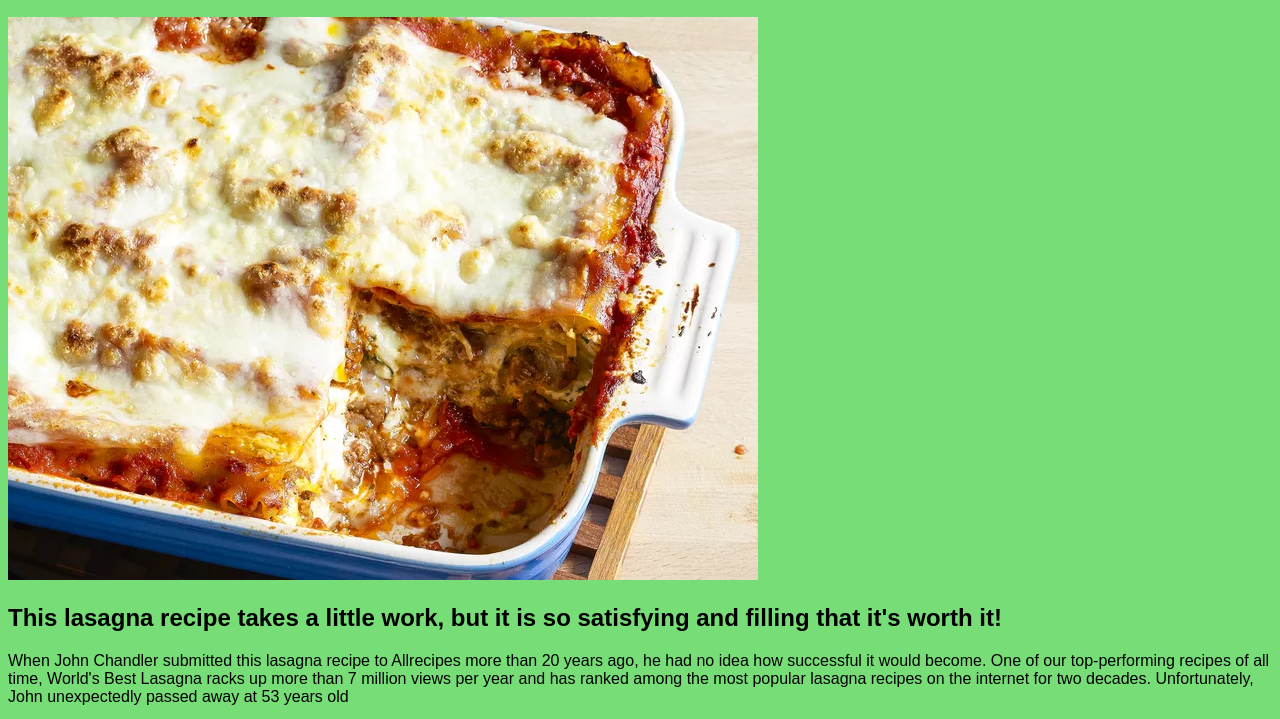
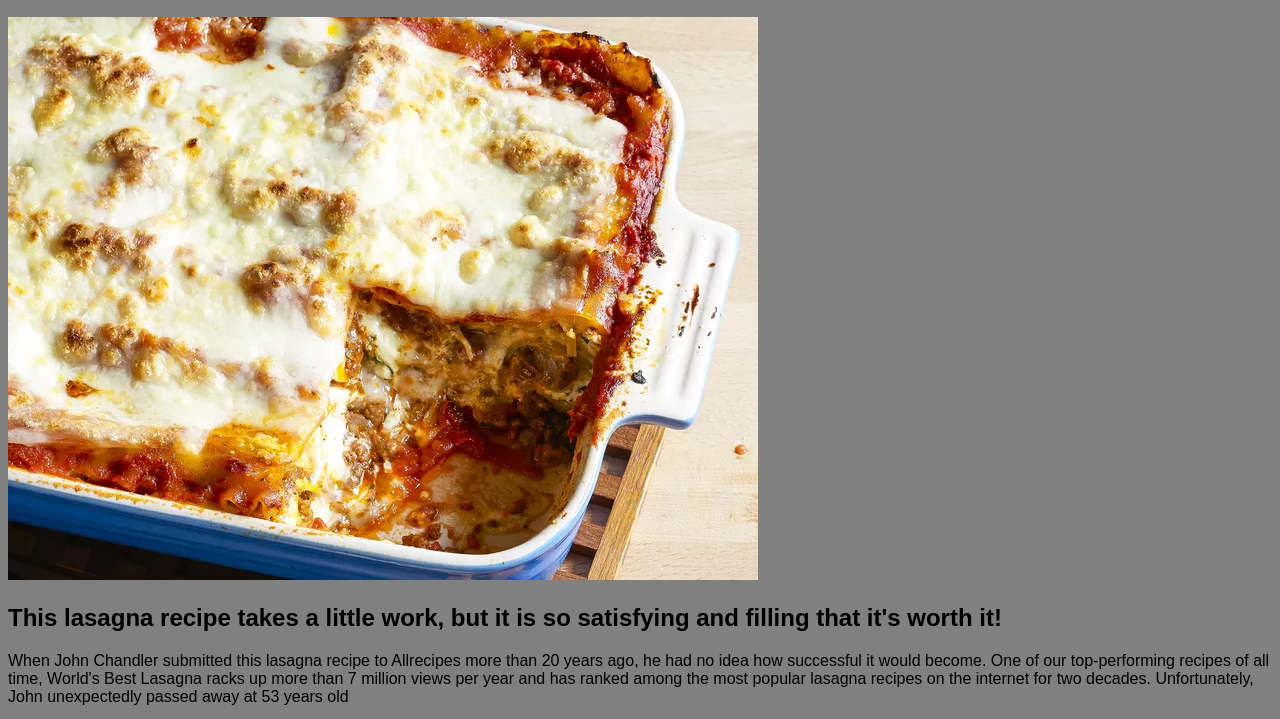
Before and after one commit to nallujin/odin-recipez, a plain HTML site: page recipes/lasagna.html in a window 1280 px wide. Shown: the part 102-821 px from the top of the page. Drawn offline with Linux system fonts and the light colour scheme.

Commit message:
Change the background color to Grey

```diff
--- a/recipes/lasagna.html
+++ b/recipes/lasagna.html
@@ -10,7 +10,7 @@
 		<style>
 			html {
 				font-family: Arial, sans-serif;
-				background-color: #77DD77;
+				background-color: grey;
 			}
 
 			h1:first-child {
```
